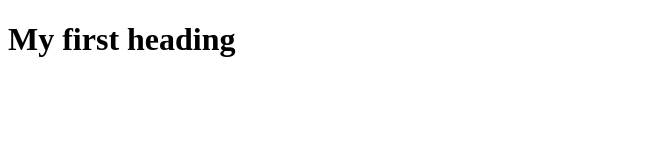
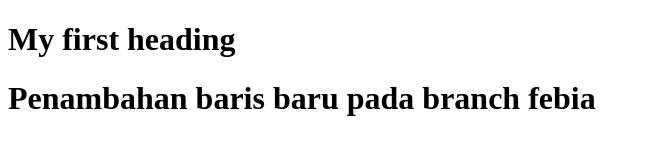
Before and after one commit to emilia2/BelajarBinar, a plain HTML site: page index.html in a window 1280 px wide. Shown: the whole page, without its empty margins (0-651 px from the left). Drawn offline with Linux system fonts and the light colour scheme.

Commit message:
melakukan penambahan baris pada file index.html branch febia

```diff
--- a/index.html
+++ b/index.html
@@ -2,5 +2,6 @@
 <html>
     <body>
         <h1>My first heading</h1>
+        <h1>Penambahan baris baru pada branch febia</h1>
     </body>
 </html>
```
